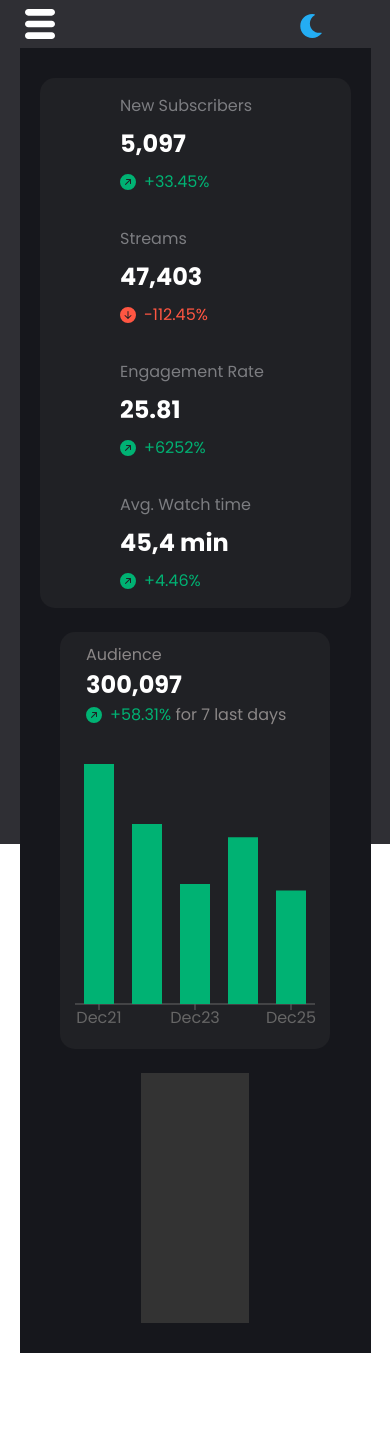
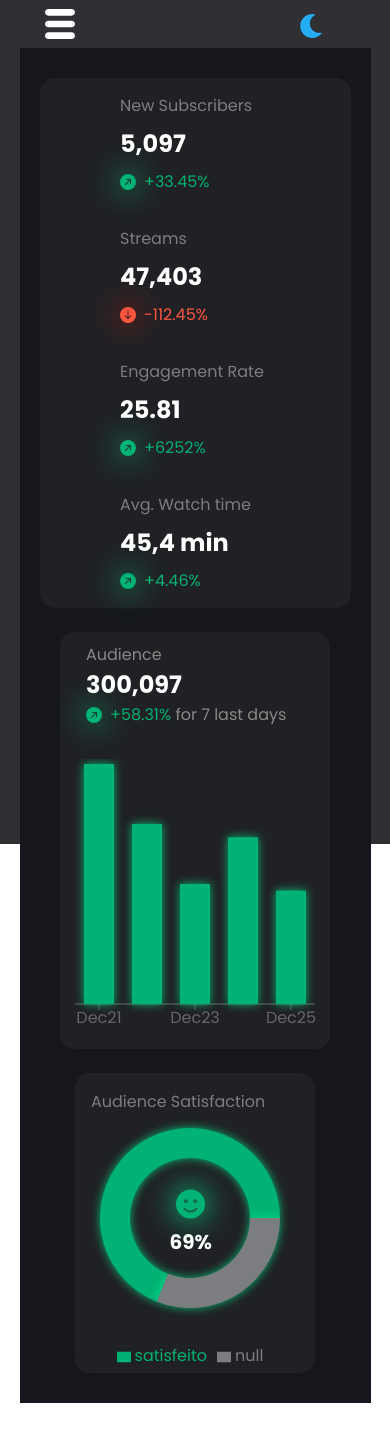
Before and after one commit to Darlan0307/Dashboard_React_Typescript, a React (Vite) app: page / in a window 390 px wide. Shown: the top 1442 px of the page. Before the commit the page ends 1401 px from the top, so only its background shows below. Built offline with nearby package versions, Linux system fonts and the light colour scheme.

Commit message:
:bug: resolvendo bug no menu do mobile

```diff
--- a/src/components/Estatistic/styles.scss
+++ b/src/components/Estatistic/styles.scss
@@ -30,6 +30,7 @@
 
       svg{
         color: #00b273;
+        filter: drop-shadow(0px 0px 15px #00f7a0);
       }
       span{
         color: #00b273;
@@ -39,6 +40,7 @@
     .negative{
       svg{
         color: #ff5642;
+        filter: drop-shadow(0px 0px 15px #ff1900);
       }
       span{
         color: #ff5642;
--- a/src/components/GraphBar/index.tsx
+++ b/src/components/GraphBar/index.tsx
@@ -9,10 +9,10 @@ const GraphBar = () => {
     query: '(min-width: 721px)',
   });
   const isTabletOrMobile = useMediaQuery({
-    query: '(min-width: 401px)',
+    query: '(min-width: 501px)',
   });
   const isMobile = useMediaQuery({
-    query: '(max-width: 400px)',
+    query: '(max-width: 500px)',
   });
 
   useEffect(() => {
@@ -46,7 +46,14 @@ const GraphBar = () => {
       )}
       <Tooltip />
 
-      <Bar dataKey="value" fill="#00b273" barSize={30}/>
+      <Bar dataKey="value" fill="#00b273" barSize={30}
+      animationDuration={3000}
+      style={
+        {
+          filter:  `drop-shadow( 0px 0px 5px rgba(0, 250, 150,0.70) )`,
+        }
+      }
+      />
     </BarChart>
   );
 };
--- /dev/null
+++ b/src/components/GraphRosc/index.tsx
@@ -0,0 +1,46 @@
+import React from 'react';
+import { PieChart, Pie, Cell, Legend, Tooltip } from 'recharts';
+
+const data = [
+  { name: 'satisfeito', value: 69,color:"#00b273" },
+  { name: 'null', value: 31,color:"#7c7d81" },
+
+];
+
+const GraphRosc: React.FC = () => {
+
+  return (
+    <PieChart width={240} height={300}>
+      <Pie
+        data={data}
+        cx={110}
+        cy={140}
+        innerRadius={60}
+        outerRadius={90}
+        fill="#8884d8"
+        dataKey="value"
+        animationDuration={3000}
+        style={
+          {
+            filter:  `drop-shadow( 0px 0px 5px rgba(0, 250, 150,0.70) )`,
+          }
+        }
+      >
+        {data.map((entry, index) => (
+          <Cell
+            key={`cell-${index}`}
+            fill={entry.color}
+            stroke="none"
+          />
+        ))}
+      </Pie>
+      <Legend
+        layout="horizontal"
+        align="center"
+      />
+      <Tooltip />
+    </PieChart>
+  );
+};
+
+export default GraphRosc;
--- a/src/components/InfoDashboard/index.tsx
+++ b/src/components/InfoDashboard/index.tsx
@@ -1,8 +1,10 @@
 import { UseTheme } from '../../context/ThemeContext'
 import Estatistic from '../Estatistic'
 import GraphBar from '../GraphBar'
+import GraphRosc from '../GraphRosc'
 import InfoGraphBar from '../InfoGraphBar'
 import './styles.scss'
+import { FaSmile } from "react-icons/fa";
 
 const InfoDashboard = () => {
 
@@ -16,8 +18,13 @@ const InfoDashboard = () => {
           <InfoGraphBar/>
           <GraphBar/>
         </div>
-        <div className='column-2'>
-
+        <div className={`column-2 ${isDark  ? "dark" : ""}`}>
+          <p>Audience Satisfaction</p>
+          <GraphRosc/>
+          <div className='info-rosc'>
+            <FaSmile/>
+            <span>69%</span>
+          </div>
         </div>
       </div>
     </div>
--- a/src/components/InfoDashboard/styles.scss
+++ b/src/components/InfoDashboard/styles.scss
@@ -33,13 +33,53 @@
     }
 
     .column-2{
-      width: 35%;
-      height: 250px;
-      background-color: #333;
+      transition: all .5s ease, opacity .2s linear;
+      background-color: #ffffff;
+      display: grid;
+      place-content: center;
+      position: relative;
+      min-width: 35%;
+      border-radius: 15px;
+      p{
+        position: absolute;
+        top: 1em;
+        left: 1em;
+        color: #7c7d81;
+      }
+
+      .info-rosc{
+        position: absolute;
+        display: flex;
+        flex-direction: column;
+        align-items: center;
+        gap: .5em;
+        top: 50%;
+        left: 50%;
+        transform: translate(-60%,-50%);
+
+        svg{
+          color: #00b273;
+          font-size: 30px;
+          filter: drop-shadow(0px 0px 15px #00f7a0);
+        }
+
+        span{
+          color: black;
+          font-size: 20px;
+          font-weight: bold;
+
+        }
+      }
     }
 
     .dark{
       background-color: #202125;
+
+      .info-rosc{
+        span{
+          color: white;
+        }
+      }
     }
   }
 }
--- a/src/components/InfoGraphBar/styles.scss
+++ b/src/components/InfoGraphBar/styles.scss
@@ -17,6 +17,7 @@
 
     svg{
       color: #00b273;
+      filter: drop-shadow(0px 0px 15px #00f7a0);
     }
 
     p{
--- a/src/components/Navbar/index.tsx
+++ b/src/components/Navbar/index.tsx
@@ -121,8 +121,8 @@ const Navbar = () => {
   }
 
   return (
-    <div className={`navbar ${isDark ? 'navbar-dark' : 'navbar-light'}`} ref={ref}>
 
+    <>
       {isMobile && (
       <button
       className={`menu ${isDark ? 'menu-dark' : 'menu-light'}`}
@@ -131,6 +131,8 @@ const Navbar = () => {
         {!isMenuOpen ? <TiThMenu/> : <IoCloseCircleSharp/>}
       </button>
     )}
+
+    <div className={`navbar ${isDark ? 'navbar-dark' : 'navbar-light'}`} ref={ref}>
       <section className='profile'>
         <div>
           <span>NS</span>
@@ -185,6 +187,7 @@ const Navbar = () => {
         <button> <CiMenuKebab/> </button>
       </section>
     </div>
+    </>
   )
 }
 
--- a/src/components/Navbar/styles.scss
+++ b/src/components/Navbar/styles.scss
@@ -25,6 +25,7 @@
         place-content: center;
         color: white;
         font-weight: bold;
+        filter: drop-shadow(0px 0px 15px #00f7a0);
       }
 
     }
@@ -50,6 +51,7 @@
       padding: 1px 15px;
       border-radius: 5px;
       cursor: pointer;
+      filter: drop-shadow(0px 0px 15px #00f7a0);
     }
   }
 
@@ -85,10 +87,12 @@
         color: #f6f7f9;
         font-weight: bold;
         width: 30px;
+        filter: drop-shadow(0px 0px 8px #ff1900);
       }
 
       &:hover{
         background-color: #01b075;
+        filter: drop-shadow(0px 0px 4px #00f7a0);
         svg,p{
           color: white;
         }
@@ -108,7 +112,7 @@
   position: absolute;
   top: 0;
   left: -500px;
-
+  z-index: 10;
  transition: all .5s;
 }
 
@@ -116,15 +120,18 @@
   left: 0;
 }
 
+
+
 .menu{
- position: fixed;
- top: 0em;
- left: 1.5em;
+ position: absolute;
+ top: -1.2em;
+ left: 1em;
  background-color: transparent;
  border: none;
  font-size: 40px;
  color: #8b8787;
  transition: all .5s;
+
 }
 
 .menu-dark{
@@ -154,6 +161,7 @@
     button{
       background-color: #00b273;
       color: white;
+
     }
   }
 
@@ -232,6 +240,7 @@
       width: 40px;
       height: 40px;
       background-color: #00b273;
+      filter: drop-shadow(0px 0px 10px #00f7a0);
       border-radius: 50%;
       display: grid;
       place-content: center;
```
Lines whose indentation alone changed are shown as unchanged.
